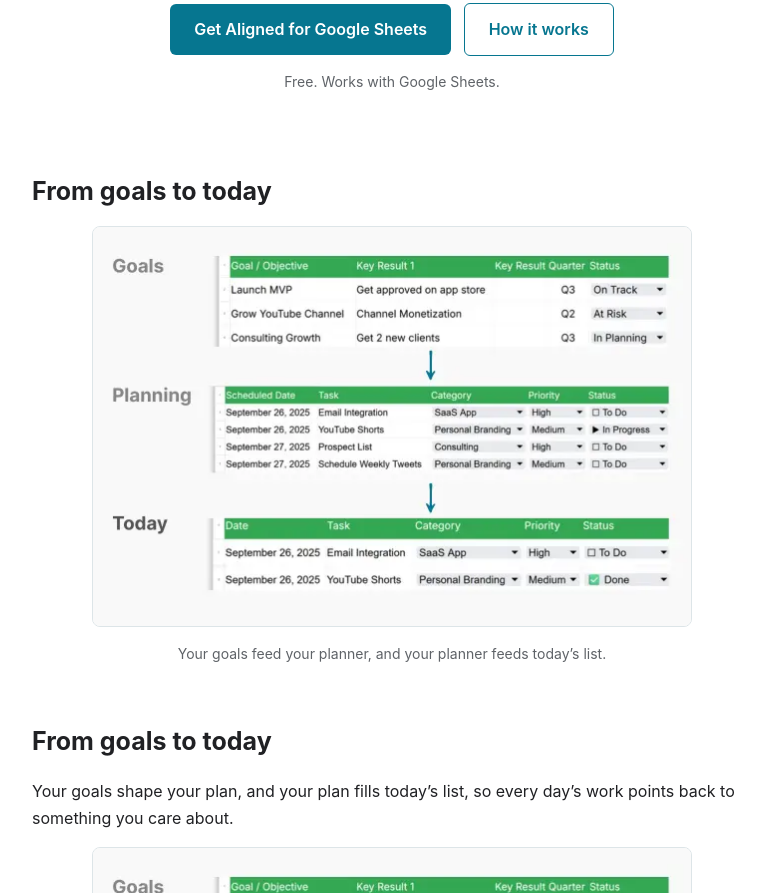
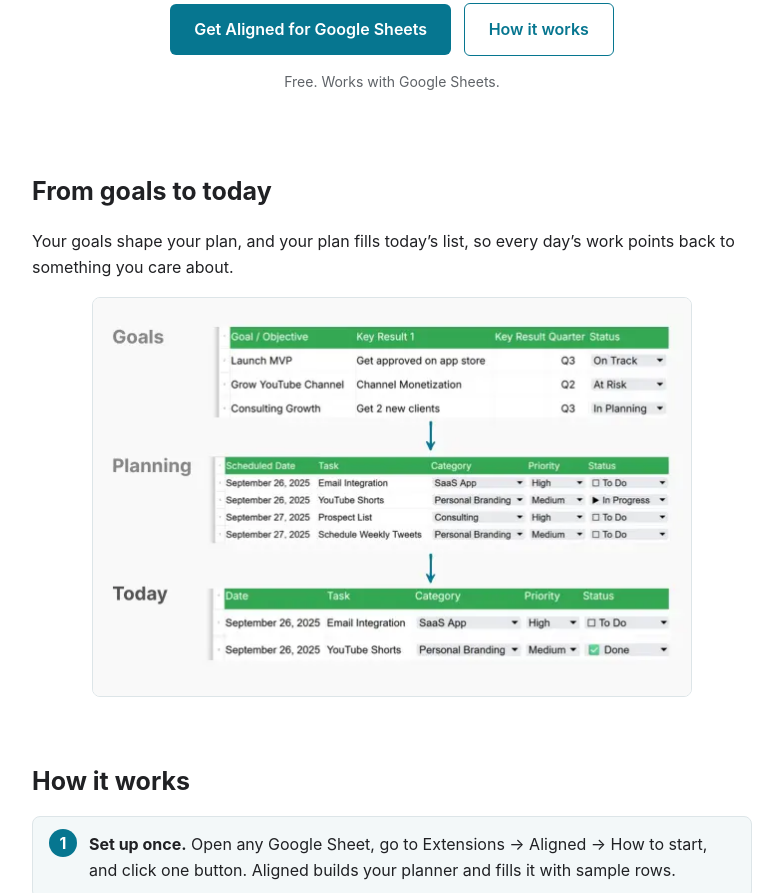
Before and after one commit to thoughtlytics/aligned-site, a plain HTML site: page index.html in a window 1280 px wide. Shown: the part 344-1237 px from the top of the page, without its empty margins (248-1031 px from the left). Drawn offline with Linux system fonts and the light colour scheme.

Commit message:
Add files via upload

```diff
--- a/index.html
+++ b/index.html
@@ -23,14 +23,6 @@
 <a class="btn alt" href="#how">How it works</a>
 <p class="note">Free. Works with Google Sheets.</p>
 </div>
-
-<div class="wrap"><section>
-<h2>From goals to today</h2>
-<figure class="figure">
-<img src="/strategic-alignment.webp" alt="Diagram: your Goals feed your Planner, and your Planner feeds your Today list" loading="lazy">
-<figcaption>Your goals feed your planner, and your planner feeds today&rsquo;s list.</figcaption>
-</figure>
-</section></div>
 
 <div class="wrap"><section>
 <h2>From goals to today</h2>
```
